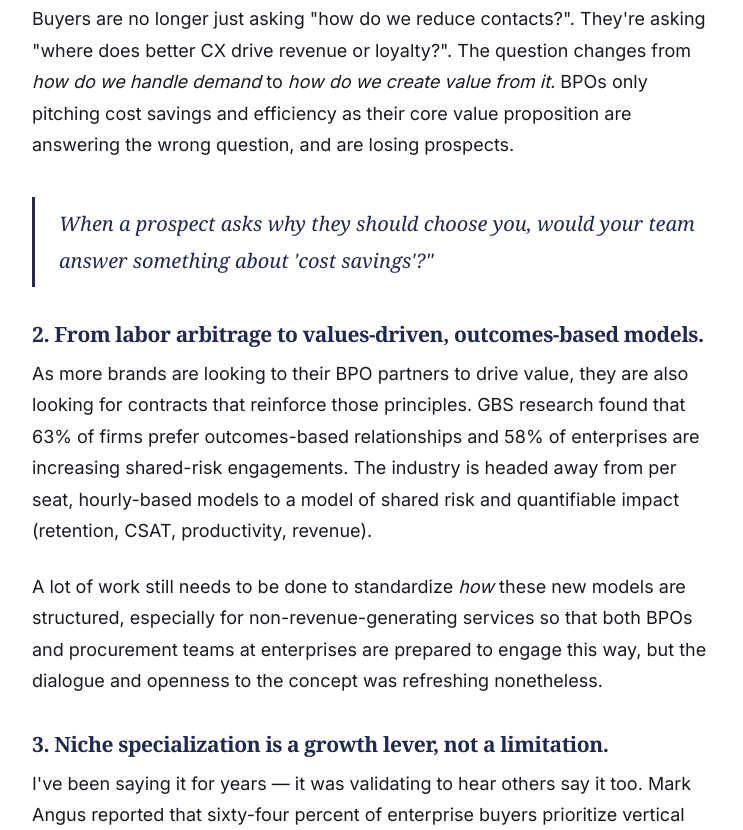
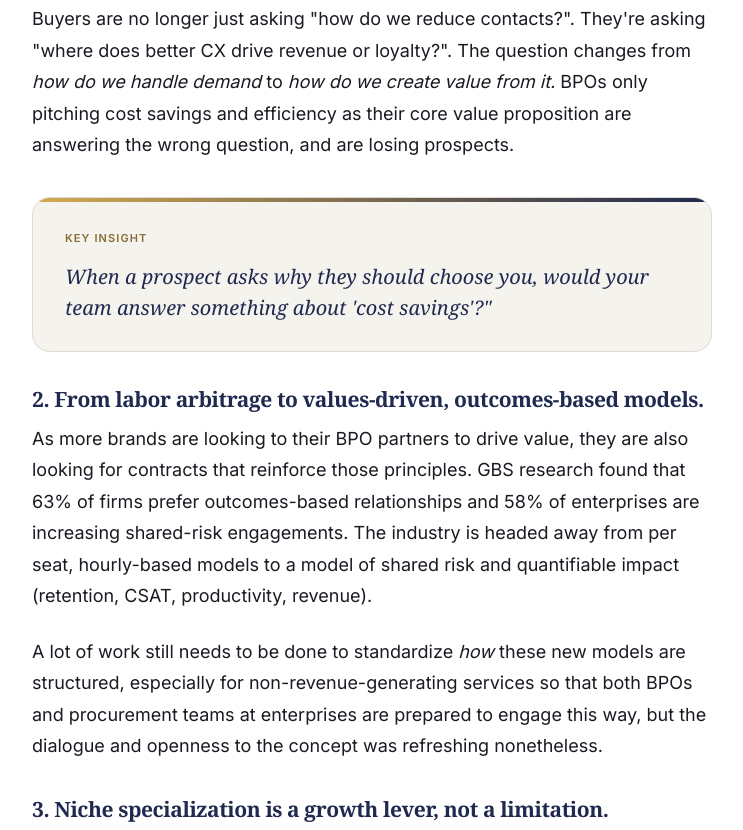
Before and after one commit to amandaquinn19/Evostr, a plain HTML site: page articles/5-signals-that-every-bpo-leader-needs-to-heed.html in a window 1280 px wide. Shown: the part 1161-1991 px from the top of the page, without its empty margins (68-811 px from the left). Drawn offline with Linux system fonts and the light colour scheme.

Commit message:
Formatting changes on articles

```diff
--- a/articles/5-signals-that-every-bpo-leader-needs-to-heed.html
+++ b/articles/5-signals-that-every-bpo-leader-needs-to-heed.html
@@ -82,17 +82,46 @@
     .article-body ul li { margin-bottom: 12px; }
 
     .article-body blockquote {
-      border-left: 3px solid var(--navy);
+      position: relative;
+      background: var(--cream);
+      border: 1px solid var(--border);
+      border-radius: 18px;
+      overflow: hidden;
       margin: 36px 0;
-      padding: 8px 0 8px 24px;
+      padding: 32px 32px 28px;
       font-family: var(--font-serif);
       font-style: italic;
       font-size: 20px;
+      line-height: 1.55;
       color: var(--navy);
+    }
+
+    .article-body blockquote::after {
+      content: '';
+      position: absolute;
+      top: 0;
+      left: 0;
+      right: 0;
+      height: 4px;
+      background: linear-gradient(to right, var(--oak-bright, #D4AB52), var(--navy, #20294F));
+    }
+
+    .article-body blockquote::before {
+      content: 'KEY INSIGHT';
+      display: block;
+      font-family: var(--font-sans);
+      font-size: 11px;
+      font-weight: 600;
+      letter-spacing: 0.1em;
+      text-transform: uppercase;
+      color: var(--oak, #886D34);
+      margin-bottom: 14px;
+      font-style: normal;
     }
 
     .article-body a {
       color: var(--navy);
+      font-weight: 600;
       text-decoration: underline;
       text-underline-offset: 3px;
     }
```
Also changed, not shown: articles/stop-quoting-against-their-brief-why-bpo-discovery-wins.html (+31 -2 lines), articles/tech-agnostic-is-the-riskiest-strategy-in-bpo-right-now.html (+31 -2 lines), articles/the-hardest-rung-to-climb.html (+31 -2 lines), articles/the-thing-that-built-your-bpo-might-be-the-thing-holding-it-back.html (+31 -2 lines), articles/what-enterprise-buyers-want-2026.html (+31 -2 lines), articles/you-built-the-ai-platform-your-sales-team-still-cant-sell-it.html (+31 -2 lines).
